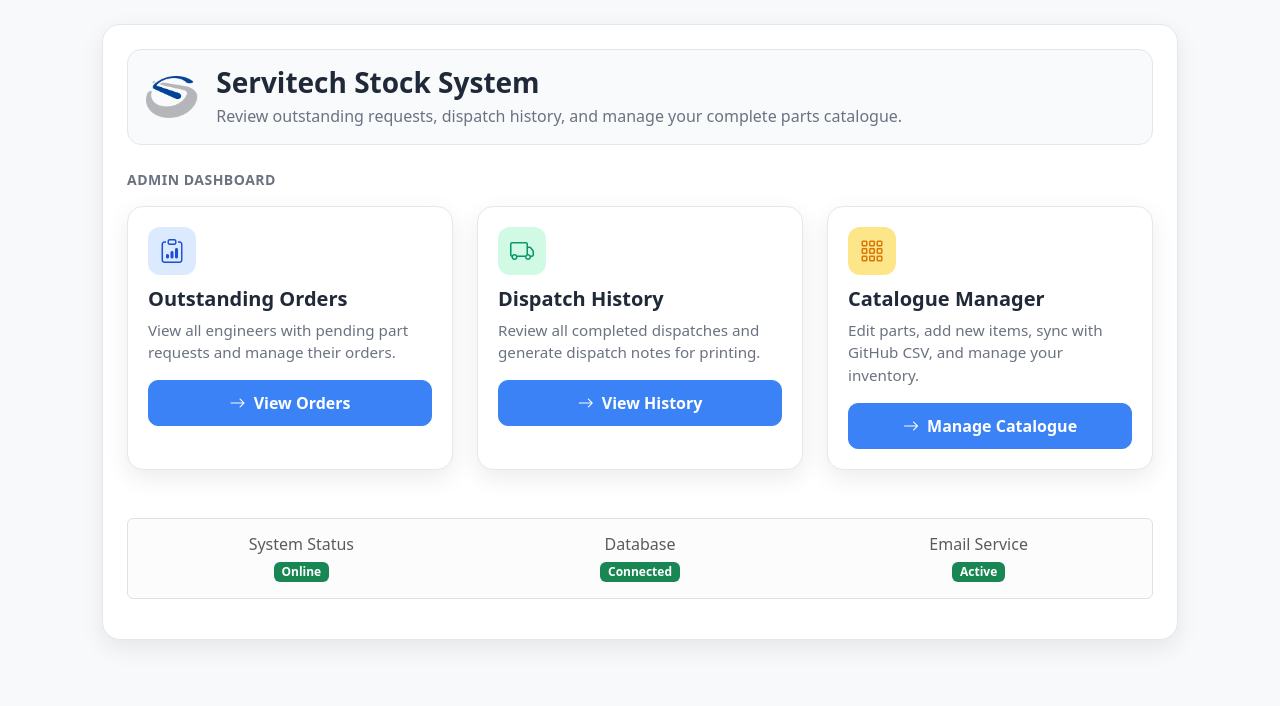
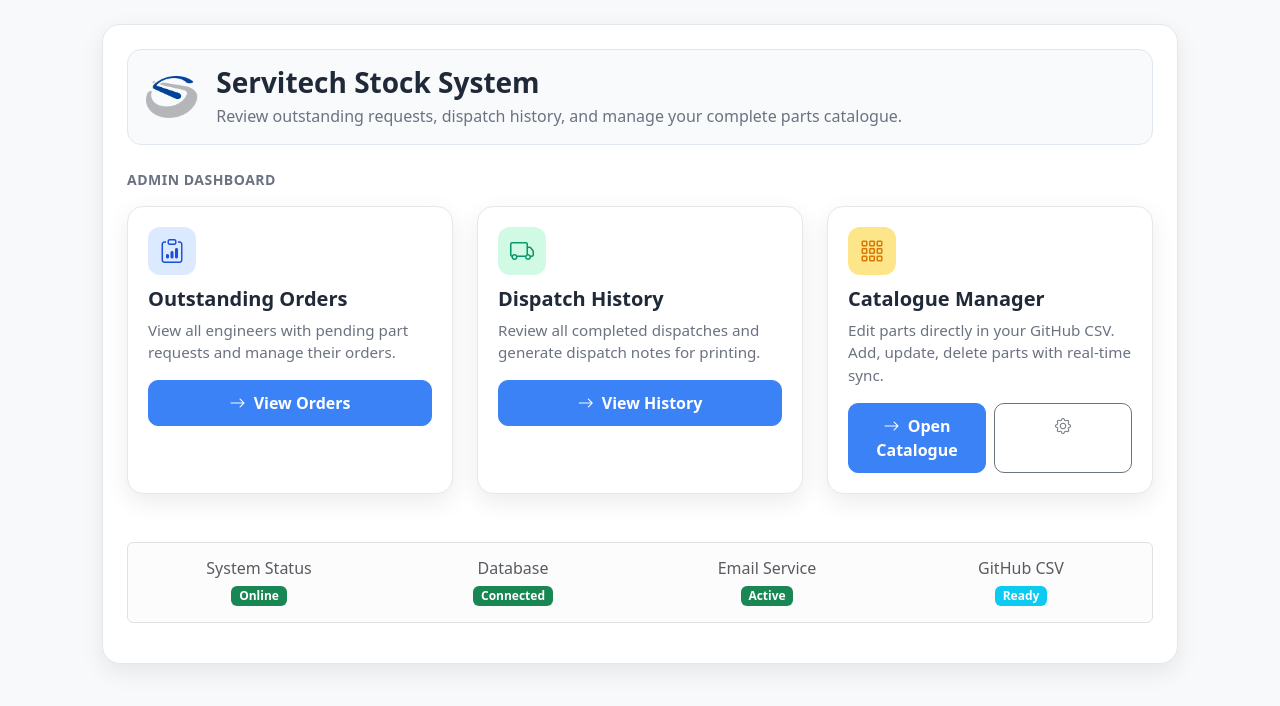
Before and after one commit to tomward0606/StockSystem, a Flask app: page / in a window 1280 px wide. Shown: the top 706 px of the page. Run offline with Flask 3, Linux system fonts and the light colour scheme.

Commit message:
Update home.html

```diff
--- a/templates/home.html
+++ b/templates/home.html
@@ -206,10 +206,15 @@
               <i class="bi bi-grid-3x3-gap"></i>
             </div>
             <h5>Catalogue Manager</h5>
-            <p>Edit parts, add new items, sync with GitHub CSV, and manage your inventory.</p>
-            <a href="{{ url_for('catalogue_manager') }}" class="btn btn-primary">
-              <i class="bi bi-arrow-right me-1"></i> Manage Catalogue
-            </a>
+            <p>Edit parts directly in your GitHub CSV. Add, update, delete parts with real-time sync.</p>
+            <div class="d-flex gap-2">
+              <a href="{{ url_for('catalogue_manager') }}" class="btn btn-primary flex-fill">
+                <i class="bi bi-arrow-right me-1"></i> Open Catalogue
+              </a>
+              <a href="/admin/catalogue/setup" class="btn btn-outline-secondary" title="Setup Instructions">
+                <i class="bi bi-gear"></i>
+              </a>
+            </div>
           </div>
         </div>
 
@@ -220,17 +225,21 @@
         <div class="col-12">
           <div class="alert alert-light border">
             <div class="row text-center">
-              <div class="col-md-4">
+              <div class="col-md-3">
                 <h6 class="text-muted mb-1">System Status</h6>
                 <span class="badge bg-success">Online</span>
               </div>
-              <div class="col-md-4">
+              <div class="col-md-3">
                 <h6 class="text-muted mb-1">Database</h6>
                 <span class="badge bg-success">Connected</span>
               </div>
-              <div class="col-md-4">
+              <div class="col-md-3">
                 <h6 class="text-muted mb-1">Email Service</h6>
                 <span class="badge bg-success">Active</span>
+              </div>
+              <div class="col-md-3">
+                <h6 class="text-muted mb-1">GitHub CSV</h6>
+                <span class="badge bg-info">Ready</span>
               </div>
             </div>
           </div>
```
